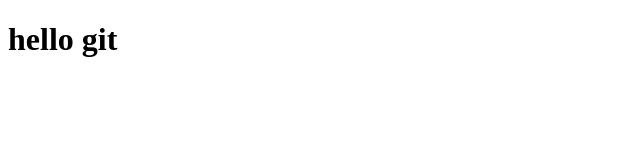
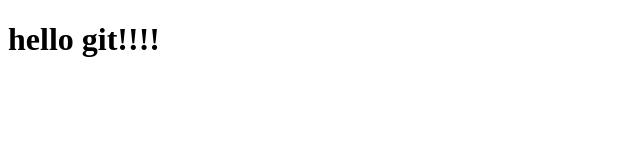
Before and after one commit to mslomaa/gitkurs, a plain HTML site: page index.html in a window 1280 px wide. Shown: the full height of the page, 0-640 px from the left. Drawn offline with Linux system fonts and the light colour scheme.

Commit message:
hello git!! in index.html

```diff
--- a/index.html
+++ b/index.html
@@ -4,7 +4,7 @@
     <meta charset="UTF-8">
     <meta name="viewport" content="width=device-width, initial-scale=1.0">
     <title>Sloma</title>
-    <h1>hello git </h1>
+    <h1>hello git!!!! </h1>
 </head>
 <body>
 
```
